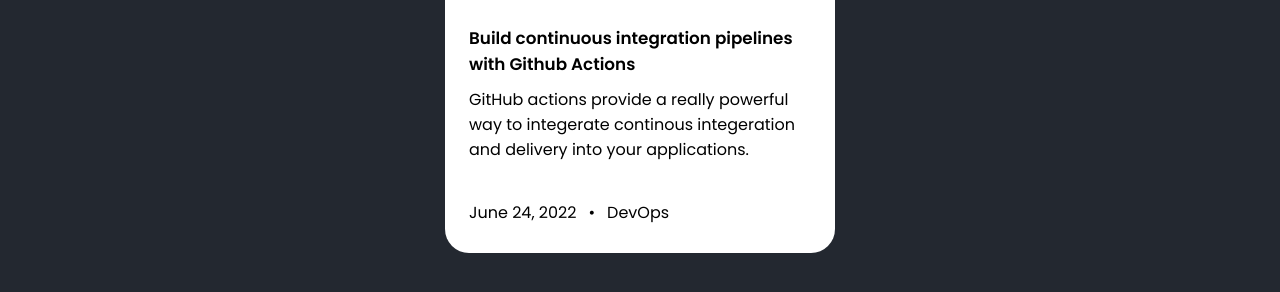
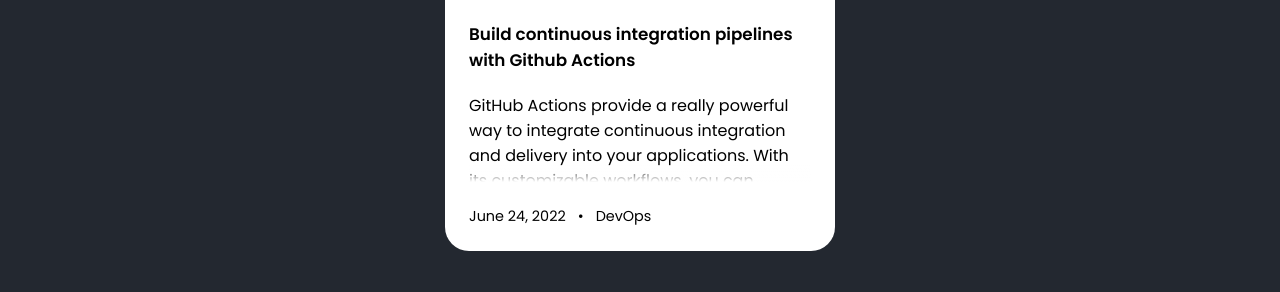
Before and after one commit to Voduu/writingdev-clone, a plain HTML site: page index.html in a window 1280 px wide. Shown: the part 796-1088 px from the top of the page. Drawn offline with Linux system fonts and the light colour scheme; a web font is replaced by a local one.

Commit message:
Updated card styles
Updated card styles to allow for longer card descriptions which can
scroll down. Also cleaned up CSS for card elements, and added
placeholder links to the card image, card header, and card tags.

```diff
--- a/css/style.css
+++ b/css/style.css
@@ -119,11 +119,14 @@ a {
 }
 
 .card {
-    height: 440px;
+    height: 438px;
     width: 390px;
     border-radius: 24px;
     background-color: #FFFFFF;
     padding: 24px;
+    display:flex;
+    flex-direction: column;
+    gap: 24px;
 }
 
 .card img {
@@ -133,22 +136,49 @@ a {
     border-radius: 24px;
 }
 
-.card h3 {
-    margin-top: 28px;
+.card-head h3 {
     font-family: 'Poppins', sans-serif;
     font-size: 1.05rem;
     font-weight: 600;
+    height: 3rem;
 }
 
-.card p {
-    margin-top: 10px;
+.card-desc,
+.card-footer {
     font-family: 'Poppins', sans-serif;
+}
 
+.card-desc {
+    font-family: 'Poppins', sans-serif;
+    font-size: 1rem;
+    overflow: hidden;
+    position: relative;
+    display: flex;
+    flex-direction: column;
+}
+
+.card-desc p {
+    padding-bottom: 8px;
+    overflow: scroll;
+}
+
+.card-desc p::-webkit-scrollbar {
+    display: none;
+}
+
+.card-desc-overlay {
+    position: absolute;
+    top: 0;
+    left: 0;
+    width: 100%;
+    height: 100%;
+    background: linear-gradient(to bottom, rgba(255,255,255,0) 80%, #FFF);
+    pointer-events: none;
 }
 
 .card-footer {
-    margin-top: 28px;
     display: flex;
-    flex-direction: row;
     gap: 12px;
+    margin-top: auto;
+    font-size: 0.9rem;
 }
--- a/index.html
+++ b/index.html
@@ -48,19 +48,24 @@
 
         <div class="content">
             <div class="card">
-                <img src="./img/card01.png"
-                    alt="An image representing a network pipeline">
-                <h3>
+                <a href="#"><img src="./img/card01.png"
+                    alt="An image representing a network pipeline"></a>
+                <div class="card-head"><h3><a href="#">
                     Build continuous integration pipelines with Github Actions
-                </h3>
-                <p>
-                    GitHub actions provide a really powerful way to integerate
-                    continous integeration and delivery into your applications.
-                </p>
+                </a></h3></div>
+                <div class="card-desc">
+                    <p>GitHub Actions provide a really powerful way to
+                    integrate continuous integration and delivery into your
+                    applications. With its customizable workflows, you can
+                    automate testing, deployment, and even monitor performance
+                    seamlessly.</p>
+                    <div class="card-desc-overlay"></div>
+                </div>
+
                 <div class="card-footer">
                     <p class="card-date">June 24, 2022</p>
                     <p class="card-seperator">&#x2022;</p>
-                    <p class="card-tags">DevOps</p>
+                    <p class="card-tags"><a href="#">DevOps</a></p>
                 </div>
             </div>
         </div>
```
